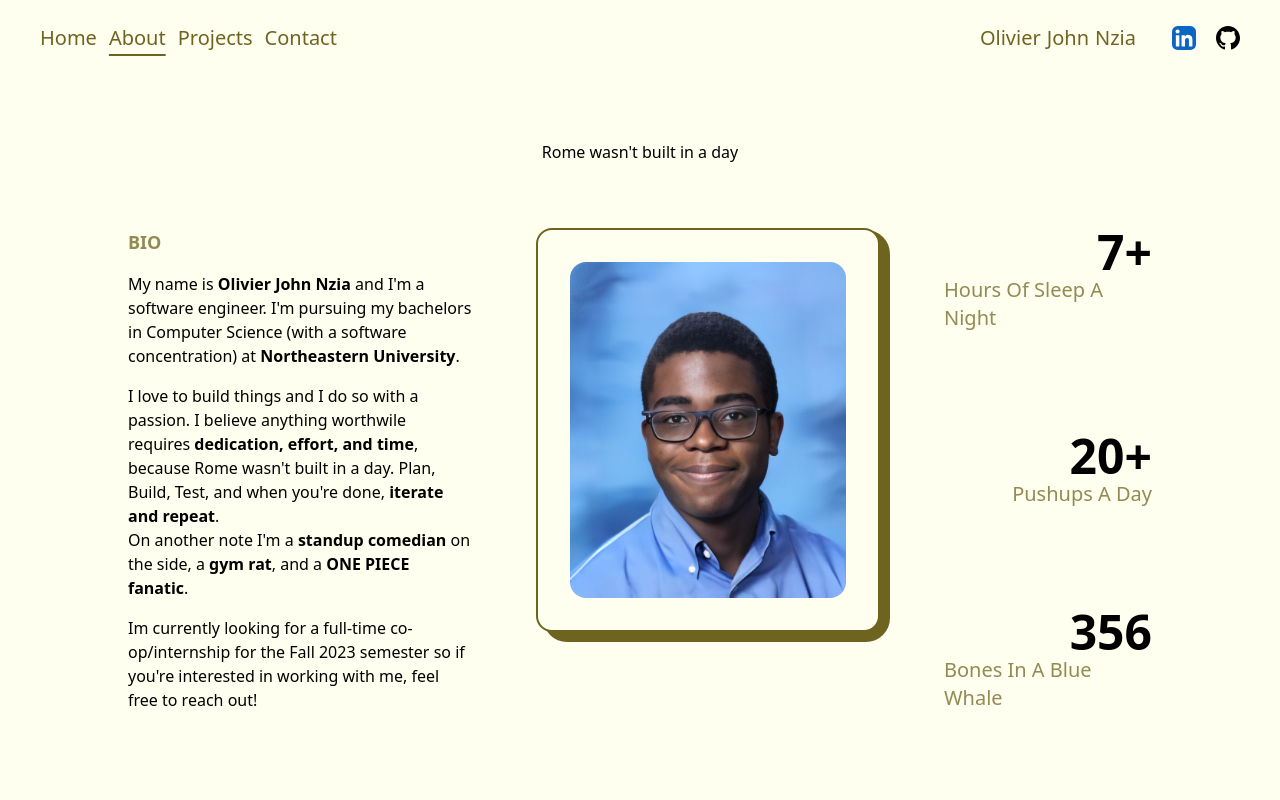
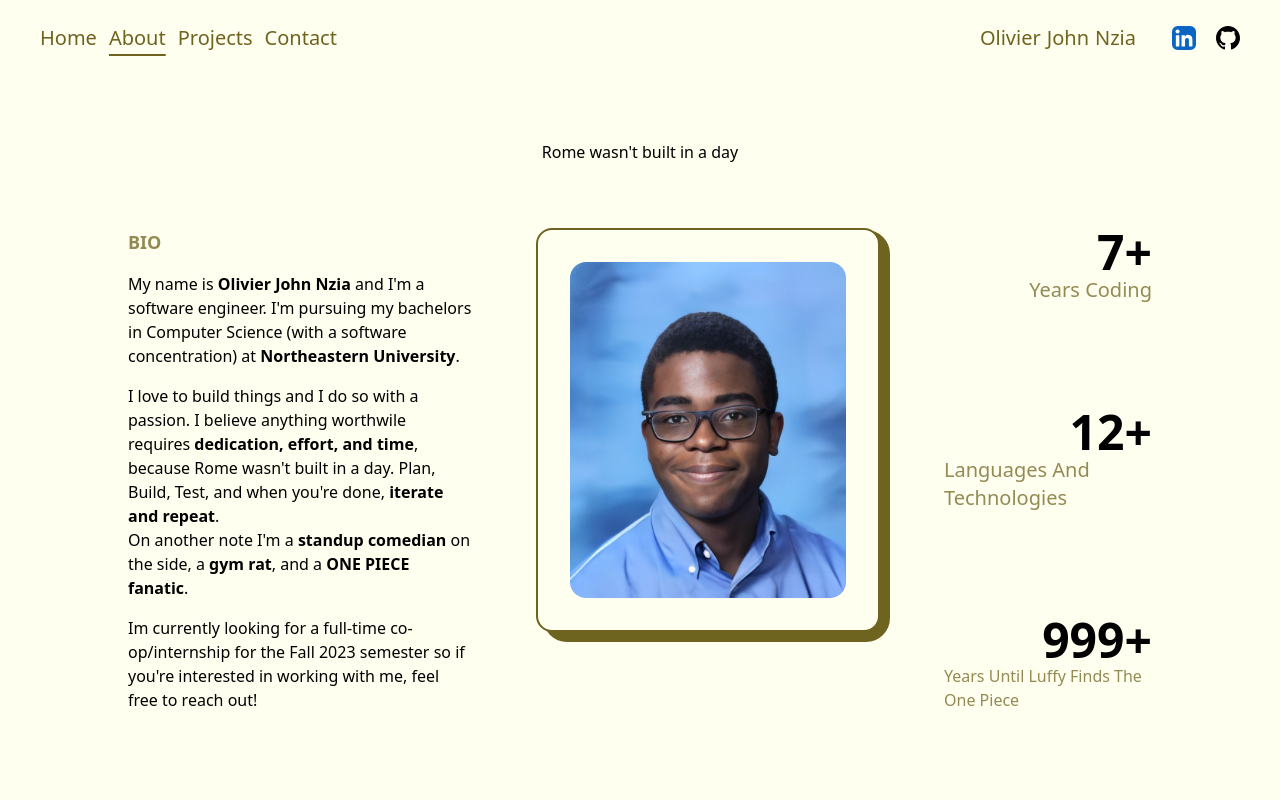
Before and after one commit to ojn03/ojn03.github.io, a Next.js app: page /about in a window 1280 px wide. Shown: the top 800 px of the page. Built offline with nearby package versions, Linux system fonts and the light colour scheme.

Commit message:
metrics in about page

```diff
--- a/src/app/about/page.js
+++ b/src/app/about/page.js
@@ -42,31 +42,31 @@ const page = () => {
                 <Count from={0} to={7}/>+
                 </span>
                 <h2 className='text-xl font-medium capitalize text-dark/75'>
-                  hours of sleep a night
+                  Years Coding
                 </h2>
               </div>
 
               <div className='flex flex-col items-end justify-center'>
                 <span className='text-5xl inline-block font-bold'>
-                <Count from={0} to={20}/>+
+                <Count from={0} to={12}/>+
                 </span>
                 <h2 className='text-xl font-medium capitalize text-dark/75'>
-                  pushups a day
+                  Languages and Technologies
                 </h2>
               </div>
 
               <div className='flex flex-col items-end justify-center'>
                 <span className='text-5xl inline-block font-bold'>
-                <Count from={0} to={356}/>
+                <Count from={0} to={999}/>+
                 </span>
-                <h2 className='text-xl font-medium capitalize text-dark/75'>
-                  bones in a blue whale
+                <h2 className='text-base font-medium capitalize text-dark/75'>
+                  Years until Luffy finds the One Piece
                 </h2>
               </div>
 
 
 
-              {/* 2 years of experience, 12+ project repositories, 999+ hours coding, 200+ job rejections,  episodes until Luffy finds the One piece job rejections*/}
+              {/* 2 years of experience, 12+ project repositories, 999+ hours coding, 200+ job rejections,  episodes until Luffy finds the One piece, 356 bones ina blue whale, hours of sleep, daily pushups*/}
             </div>
           </div>
 
```
